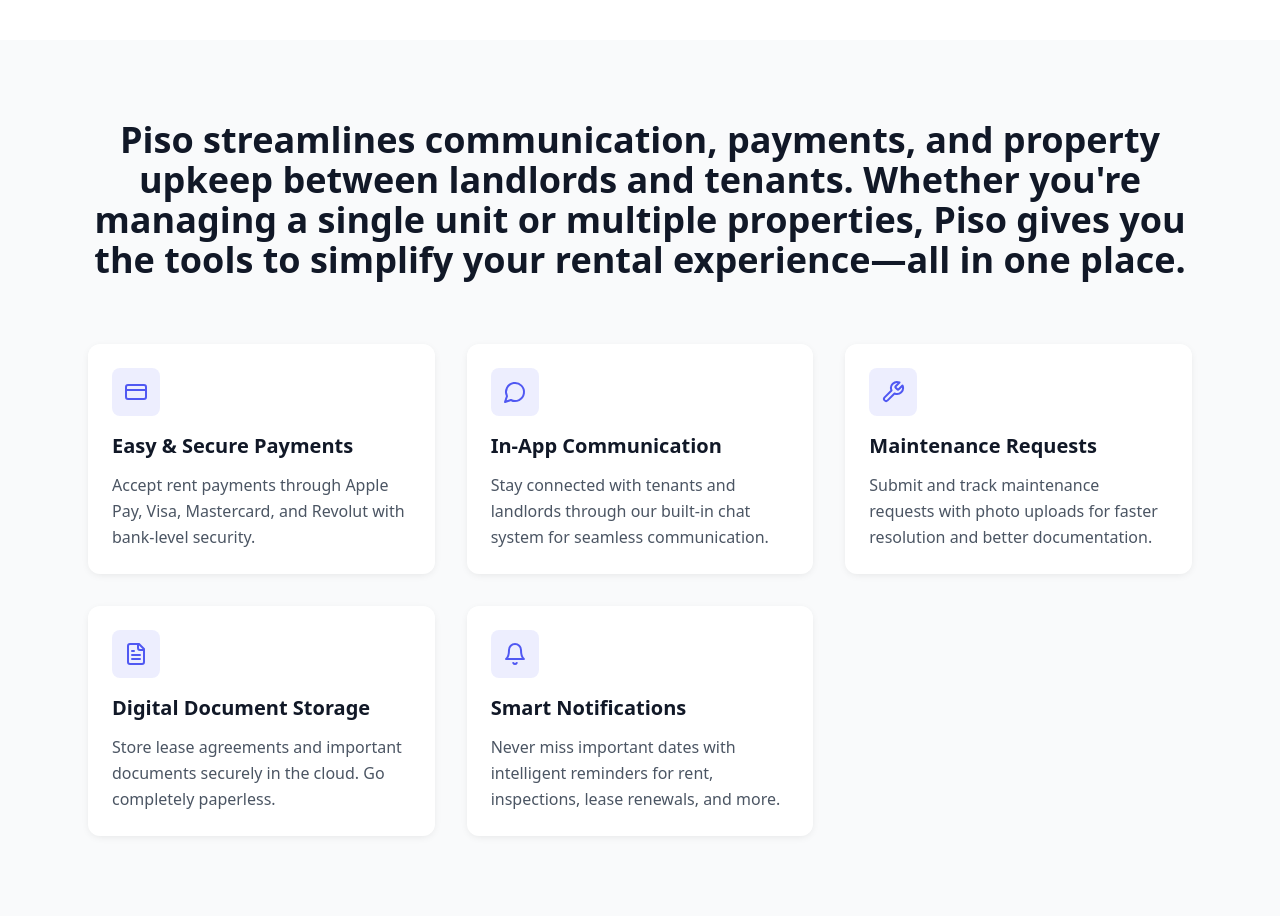
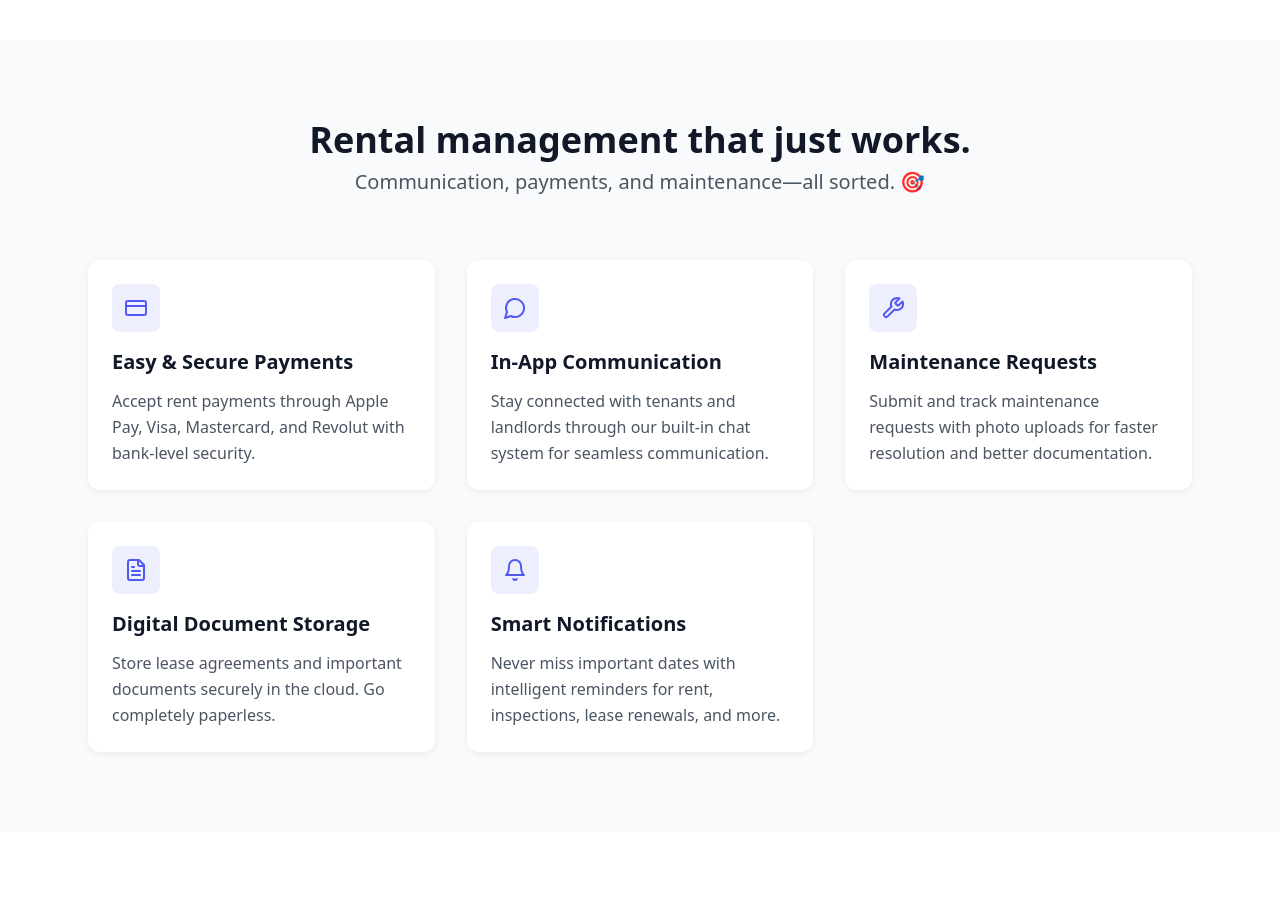
Before and after one commit to STR4NDH1LL/piso-rental-hub, a React (Vite) app: page / in a window 1280 px wide. Shown: the part 1380-2296 px from the top of the page. Built offline with nearby package versions, Linux system fonts and the light colour scheme.

Commit message:
Refactor landing page text
Shorten and improve landing page copy.

```diff
--- a/src/components/FeaturesSection.tsx
+++ b/src/components/FeaturesSection.tsx
@@ -34,7 +34,10 @@ const ProcessSection = () => {
       <div className="max-w-6xl mx-auto px-6">
         <div className="text-center mb-16 animate-fade-in">
           <h2 className="text-3xl md:text-4xl font-bold text-gray-900 mb-6 leading-tight">
-            Piso streamlines communication, payments, and property upkeep between landlords and tenants. Whether you're managing a single unit or multiple properties, Piso gives you the tools to simplify your rental experience—all in one place.
+            Rental management that just works.
+            <span className="block text-gray-600 text-xl mt-2 font-normal">
+              Communication, payments, and maintenance—all sorted. 🎯
+            </span>
           </h2>
         </div>
 
```
